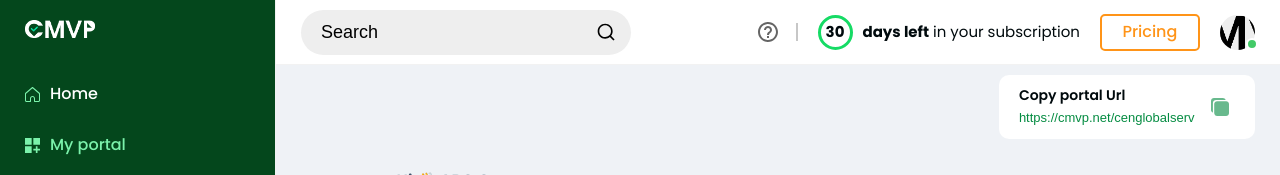
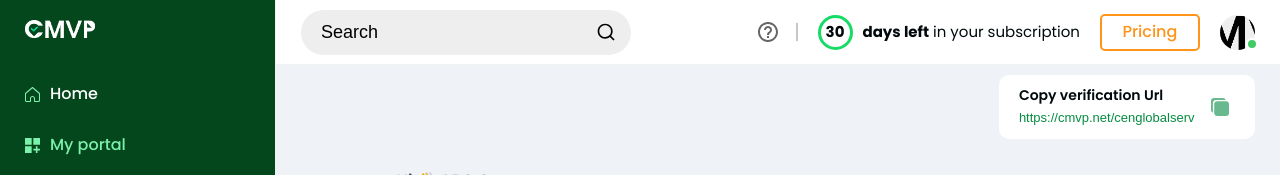
Before and after one commit to prince3g/new-cmvp-site, a React (Create React App) app: page /portal in a window 1280 px wide. Shown: the top 175 px of the page. Built offline with nearby package versions, Linux system fonts and the light colour scheme.

Commit message:
CMVP website

```diff
--- a/src/Components/CompanyDashboard/Portal.js
+++ b/src/Components/CompanyDashboard/Portal.js
@@ -10,7 +10,7 @@ import ArrowLeft from './Img/arrow-left.svg';
 import PhotoIcon from './Img/photo-icon.svg';
 
 export default function PortalPage() {
-    const [copyMessage, setCopyMessage] = useState('Copy portal Url');
+    const [copyMessage, setCopyMessage] = useState('Copy verification Url');
     const [imagePreview, setImagePreview] = useState(null);
     const [isDragging, setIsDragging] = useState(false);
     const [isCertificateSectionVisible, setIsCertificateSectionVisible] = useState(false);
--- a/src/Components/CompanyDashboard/Profile.js
+++ b/src/Components/CompanyDashboard/Profile.js
@@ -44,7 +44,7 @@ export default function Profile() {
     };
 
 
-    const [copyMessage, setCopyMessage] = useState('Copy portal Url');
+    const [copyMessage, setCopyMessage] = useState('Copy verification Url');
 
     const handleCopy = () => {
         const copyText = document.getElementById("portalUrl");
```
